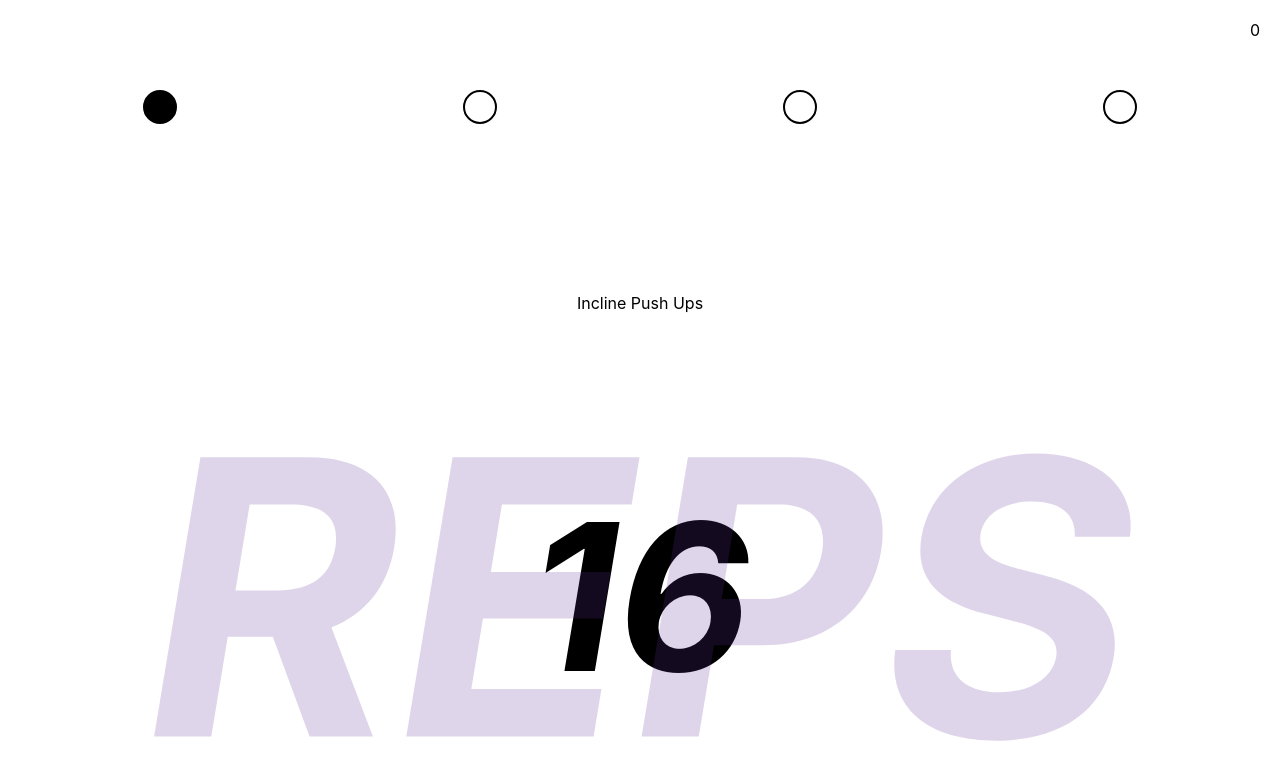
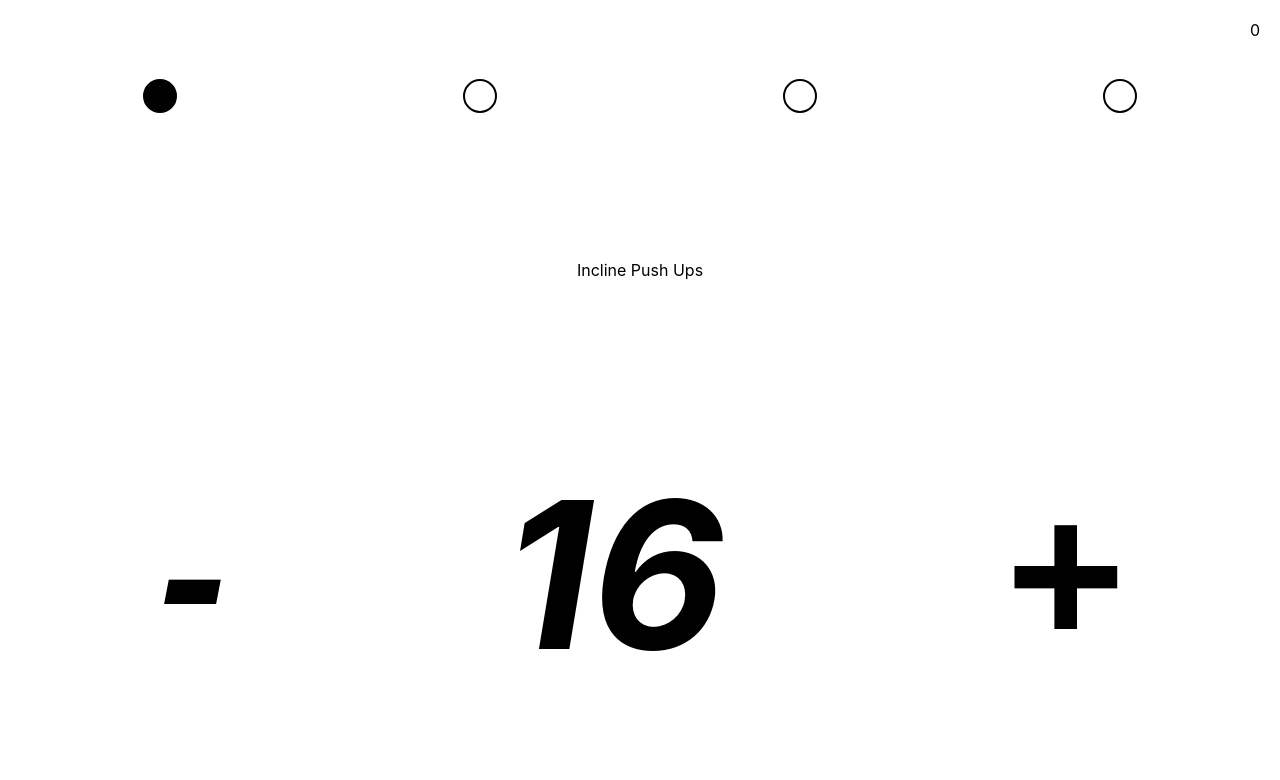
Before and after one commit to kk-11/lastset, a React (Create React App) app: page / in a window 1280 px wide. Shown: the top 780 px of the page. Built offline with nearby package versions, Linux system fonts and the light colour scheme; a web font is replaced by a local one.

Commit message:
swipe and other stuff

```diff
--- a/src/App.js
+++ b/src/App.js
@@ -15,7 +15,7 @@ export default class App extends React.Component {
 	constructor(props) {
 		super(props);
 		this.setSet = this.setSet.bind(this);
-		this.updateSet = this.updateSet.bind(this);
+		this.updateReps = this.updateReps.bind(this);
 		this.updateData = this.updateData.bind(this);
 		this.setRoutine = this.setRoutine.bind(this);
 		this.updateReps = this.updateReps.bind(this);
@@ -109,10 +109,10 @@ export default class App extends React.Component {
 
 	render() {
 		const {
+			set,
 			data,
 			routine,
 			exerciseIdx,
-			set,
 			count,
 			alert
 		} = this.state;
@@ -134,7 +134,7 @@ export default class App extends React.Component {
 							<Set set={set} sets={currentExercise.sets} setSet={this.setSet} />
 							<Exercise exercise={currentExercise.name} />
 							<Weight weight={currentExercise.weight} unit={currentExercise.unit} />
-							<Reps reps={currentExercise.reps} bump={this.updateReps}/>
+							<Reps reps={currentExercise.reps} updateReps={this.updateReps}/>
 						</div>
 					)
 				}
--- a/src/components/reps/reps.js
+++ b/src/components/reps/reps.js
@@ -1,30 +1,24 @@
 import React from 'react';
-import clnms from 'classnames';
+// import clnms from 'classnames';
 import s from './reps.module.scss';
 
 export default class Reps extends React.Component {
 	constructor(props) {
 		super(props);
-		this.decrease = this.props.bump.bind(this, -1);
-		this.increase = this.props.bump.bind(this, +1);
+		this.decrease = this.bump.bind(this, -1);
+		this.increase = this.bump.bind(this, +1);
+	}
+
+	bump(vl) {
+		this.props.updateReps(this.props.reps + vl);
 	}
 
 	render() {
-		const {
-			reps
-		} = this.props;
-
-		const isSeconds = reps > 20;
 		return(
 			<div className={s.container}>
-				<button className={s.btn} onClick={this.decrease}></button>
-				<p className={s.reps}>{reps}</p>
-				<p
-					className={clnms(s.unit, isSeconds ? s.seconds : s.reps)}
-				>
-					{isSeconds ? 'seconds' : 'reps'}
-				</p>
-				<button className={s.btn} onClick={this.increase}></button>
+				<button className={s.btn} onClick={this.decrease}>-</button>
+				<p className={s.reps}>{this.props.reps}</p>
+				<button className={s.btn} onClick={this.increase}>+</button>
 			</div>
 		)
 	}
--- a/src/defaultData.js
+++ b/src/defaultData.js
@@ -20,15 +20,6 @@ const data = {
 				"unit": null,
 				"activeSet": 0,
 				"order": 1
-			},
-			{
-				"name": "IYWT",
-				"sets": 4,
-				"weight": null,
-				"reps": 5,
-				"unit": null,
-				"activeSet": 0,
-				"order": 2
 			},
 			{
 				"name": "IYWT",
```
Also changed, not shown: public/index.html (+4 -4 lines).
